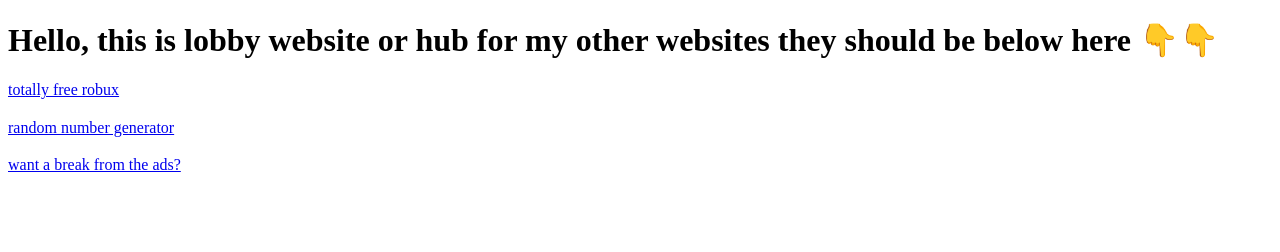
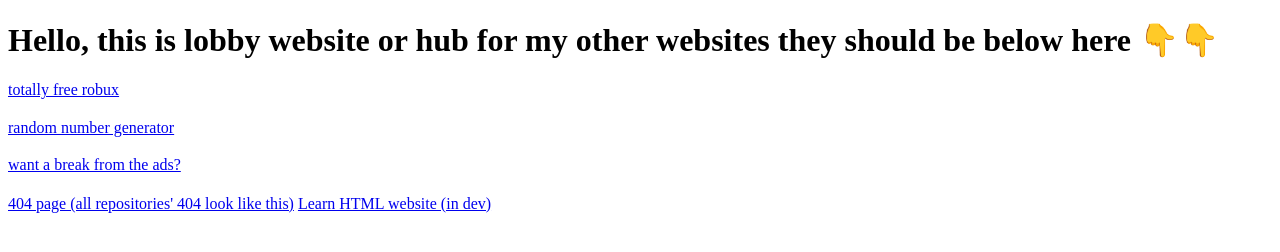
Before and after one commit to Samthemanlol/Weblobby, a plain HTML site: page index.html in a window 1280 px wide. Drawn offline with Linux system fonts and the light colour scheme.

Commit message:
Update index.html

```diff
--- a/index.html
+++ b/index.html
@@ -15,7 +15,8 @@
   <h3> </h3>
    <a href ="https://samthemanlol.github.io/Randomwebsiteig/" > want a break from the ads?</a>
   <h4> </h4>
-   <a href ="" > </a>
+   <a href ="https://samthemanlol.github.io/404.html/" > 404 page (all repositories' 404 look like this)</a>
+  <a href="https://samthemanlol.github.io/Learn-html-basic/ ">Learn HTML website (in dev)</a>
   <h5> </h5>
 </body>
 </html>
```
